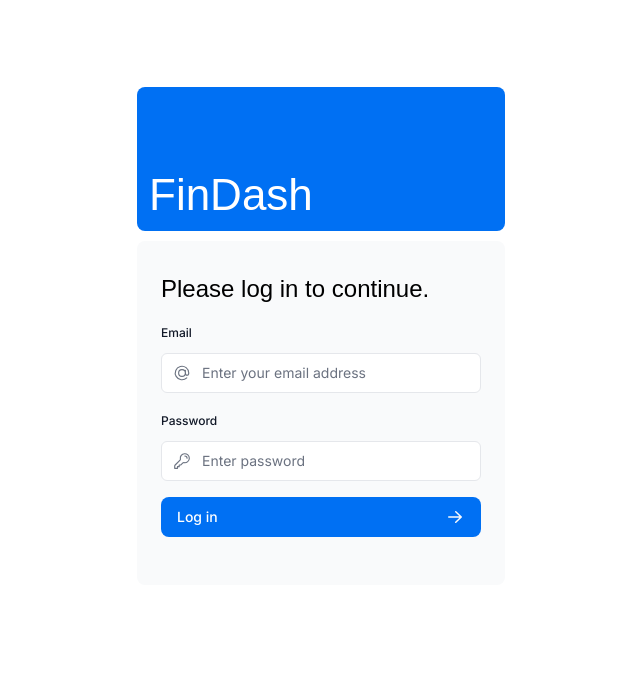
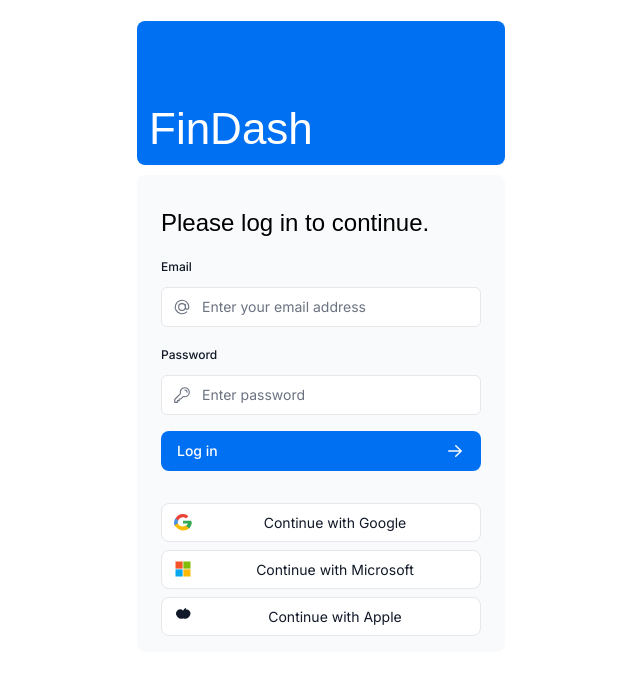
Before and after one commit to jitani04/FinDash, a Next.js app: page /login in a window 1280 px wide. Shown: the top 674 px of the page, without its empty margins (319-959 px from the left). Built offline with nearby package versions, Linux system fonts and the light colour scheme; no server answers; a web font is replaced by a local one.

Commit message:
added supabase auth

```diff
--- /dev/null
+++ b/app/components/supabase-auth.tsx
@@ -0,0 +1,102 @@
+"use client";
+import React from "react";
+import { supabase } from "../../lib/supabaseClient";
+import type { Provider } from "@supabase/auth-js";
+
+function IconGoogle() {
+  return (
+    <svg width="18" height="18" viewBox="0 0 48 48" aria-hidden>
+      <path fill="#EA4335" d="M24 11.5c3.9 0 6.6 1.7 8.1 3.1l6-6C34.4 4.6 29.7 2.5 24 2.5 14.9 2.5 7.5 7.7 4 15.1l7.1 5.5C12.9 15 17.9 11.5 24 11.5z"/>
+      <path fill="#34A853" d="M46.5 24.5c0-1.6-.1-2.7-.4-3.9H24v7.4h12.6c-.5 2.6-2.3 5-5.9 6.7l9 7c5.3-4.9 7.8-12.1 7.8-17.2z"/>
+      <path fill="#4A90E2" d="M11.1 29.6A13.9 13.9 0 0 1 10 24.5c0-1.8.3-3.5.9-5.1L3.8 13.9A24 24 0 0 0 0 24.5c0 3.9.9 7.6 2.6 10.9l8.5-5.8z"/>
+      <path fill="#FBBC05" d="M24 46.5c6.6 0 12.1-2.2 16.1-6l-9-7c-2.5 1.6-5.6 2.6-7.9 2.6-6.1 0-11.1-3.5-13.4-8.5l-8.5 5.8C7.5 40.3 14.9 46.5 24 46.5z"/>
+    </svg>
+  );
+}
+
+function IconMicrosoft() {
+  return (
+    <svg width="18" height="18" viewBox="0 0 24 24" aria-hidden>
+      <rect x="2" y="2" width="9.5" height="9.5" fill="#F35325" />
+      <rect x="12.5" y="2" width="9.5" height="9.5" fill="#81BC06" />
+      <rect x="2" y="12.5" width="9.5" height="9.5" fill="#05A6F0" />
+      <rect x="12.5" y="12.5" width="9.5" height="9.5" fill="#FFBA08" />
+    </svg>
+  );
+}
+
+function IconApple() {
+  return (
+    <svg width="18" height="18" viewBox="0 0 24 24" aria-hidden>
+      <path fill="currentColor" d="M16.365 1.43c-.8.02-2.08.56-2.74 1.24-.6.61-1.13 1.58-1.02 2.5 1.08.04 2.29-.7 2.95-1.37.68-.7 1.17-1.49 0-2.37zM12 4.5c-2-2.06-5.28-2.05-7.27-.3-1.55 1.26-2.58 3.9-1.8 6.2.95 2.89 3.45 5.36 6.46 5.36.44 0 .89-.06 1.33-.18 1.05-.29 2.11-.29 3.15 0 .44.12.89.18 1.33.18 3.02 0 5.52-2.47 6.47-5.36.77-2.3-.25-4.94-1.8-6.2C17.28 2.44 14 2.44 12 4.5z"/>
+    </svg>
+  );
+}
+
+export default function SupabaseAuth(): React.ReactElement {
+  async function handleOAuth(provider: "google" | "microsoft" | "apple") {
+    try {
+      const providerMap: Record<"google" | "microsoft" | "apple", Provider> = {
+        google: "google",
+        microsoft: "azure",
+        apple: "apple",
+      };
+      const supabaseProvider = providerMap[provider];
+      await supabase.auth.signInWithOAuth({ provider: supabaseProvider });
+      // Supabase will redirect to the configured callback
+    } catch (err) {
+      // minimal client-side error report
+      console.error("OAuth sign-in error:", err);
+      alert("Sign-in failed. Check console for details.");
+    }
+  }
+
+  const buttonStyle: React.CSSProperties = {
+    display: "flex",
+    alignItems: "center",
+    gap: 10,
+    padding: "8px 12px",
+    border: "1px solid #e5e7eb",
+    borderRadius: 8,
+    background: "#fff",
+    cursor: "pointer",
+    fontSize: 14,
+    color: "#111827",
+    width: "100%",
+    boxSizing: "border-box",
+  };
+
+  return (
+    <div style={{ display: "grid", gap: 8, width: 320 }}>
+      <button
+        type="button"
+        onClick={() => handleOAuth("google")}
+        style={buttonStyle}
+        aria-label="Sign in with Google"
+      >
+        <IconGoogle />
+        <span style={{ flex: 1, textAlign: "center" }}>Continue with Google</span>
+      </button>
+
+      <button
+        type="button"
+        onClick={() => handleOAuth("microsoft")}
+        style={buttonStyle}
+        aria-label="Sign in with Microsoft"
+      >
+        <IconMicrosoft />
+        <span style={{ flex: 1, textAlign: "center" }}>Continue with Microsoft</span>
+      </button>
+
+      <button
+        type="button"
+        onClick={() => handleOAuth("apple")}
+        style={buttonStyle}
+        aria-label="Sign in with Apple"
+      >
+        <IconApple />
+        <span style={{ flex: 1, textAlign: "center" }}>Continue with Apple</span>
+      </button>
+    </div>
+  );
+}
--- a/app/ui/login-form.tsx
+++ b/app/ui/login-form.tsx
@@ -11,6 +11,7 @@ import { Button } from '@/app/ui/button';
 import { useActionState } from 'react';
 import { authenticate } from '@/app/lib/actions';
 import { useSearchParams } from 'next/navigation';
+import SupabaseAuthButtons from '../components/supabase-auth';
 
 export default function LoginForm() {
   const searchParams = useSearchParams();
@@ -83,6 +84,8 @@ export default function LoginForm() {
             </>
           )}
         </div>
+        {/* Supabase OAuth buttons (requires NEXT_PUBLIC_SUPABASE_URL and NEXT_PUBLIC_SUPABASE_ANON_KEY) */}
+        <SupabaseAuthButtons />
       </div>
     </form>
   );
--- /dev/null
+++ b/lib/supabaseClient.ts
@@ -0,0 +1,9 @@
+import { createClient } from '@supabase/supabase-js';
+
+// Supabase client for browser-side usage. Requires the public env vars below.
+export const supabase = createClient(
+  process.env.NEXT_PUBLIC_SUPABASE_URL ?? '',
+  process.env.NEXT_PUBLIC_SUPABASE_ANON_KEY ?? '',
+);
+
+export default supabase;
```
Also changed, not shown: package.json (+9 -0 lines), 2 other files (tests, documents, lock files or other folders).
